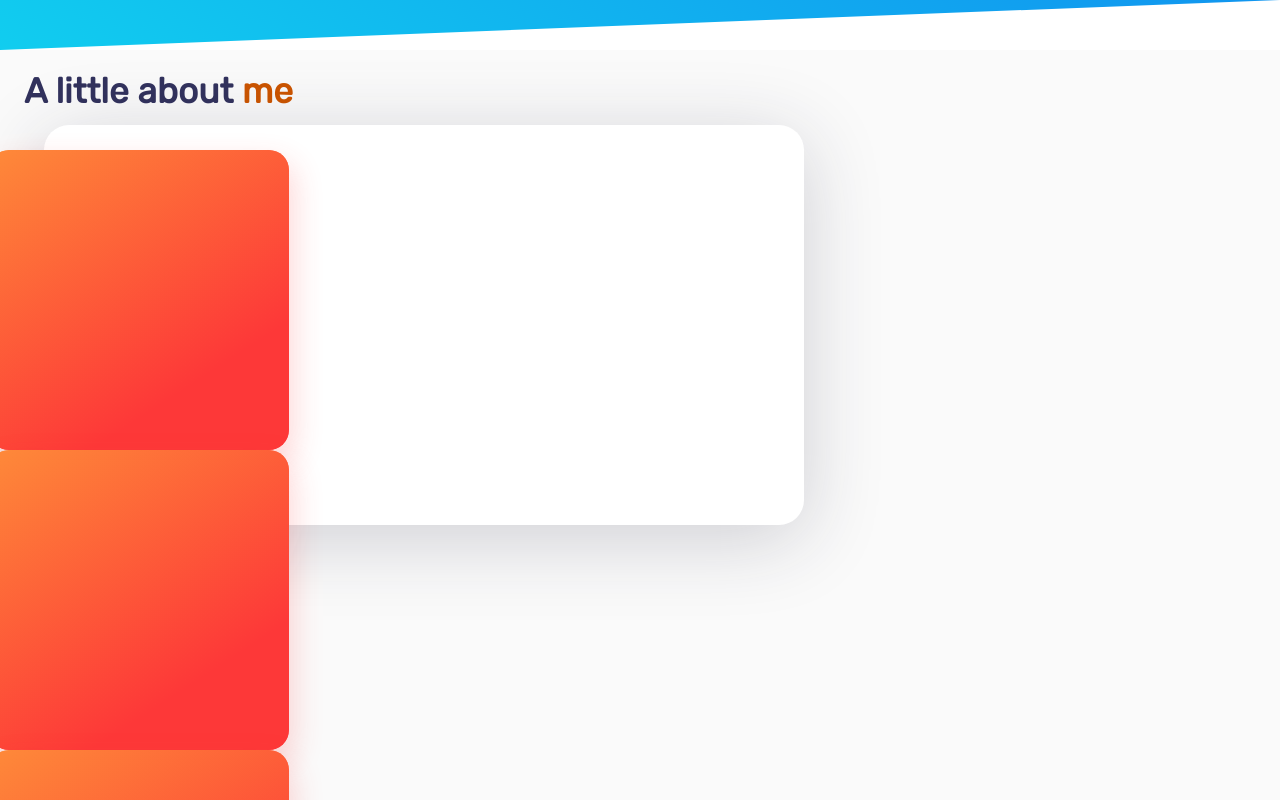
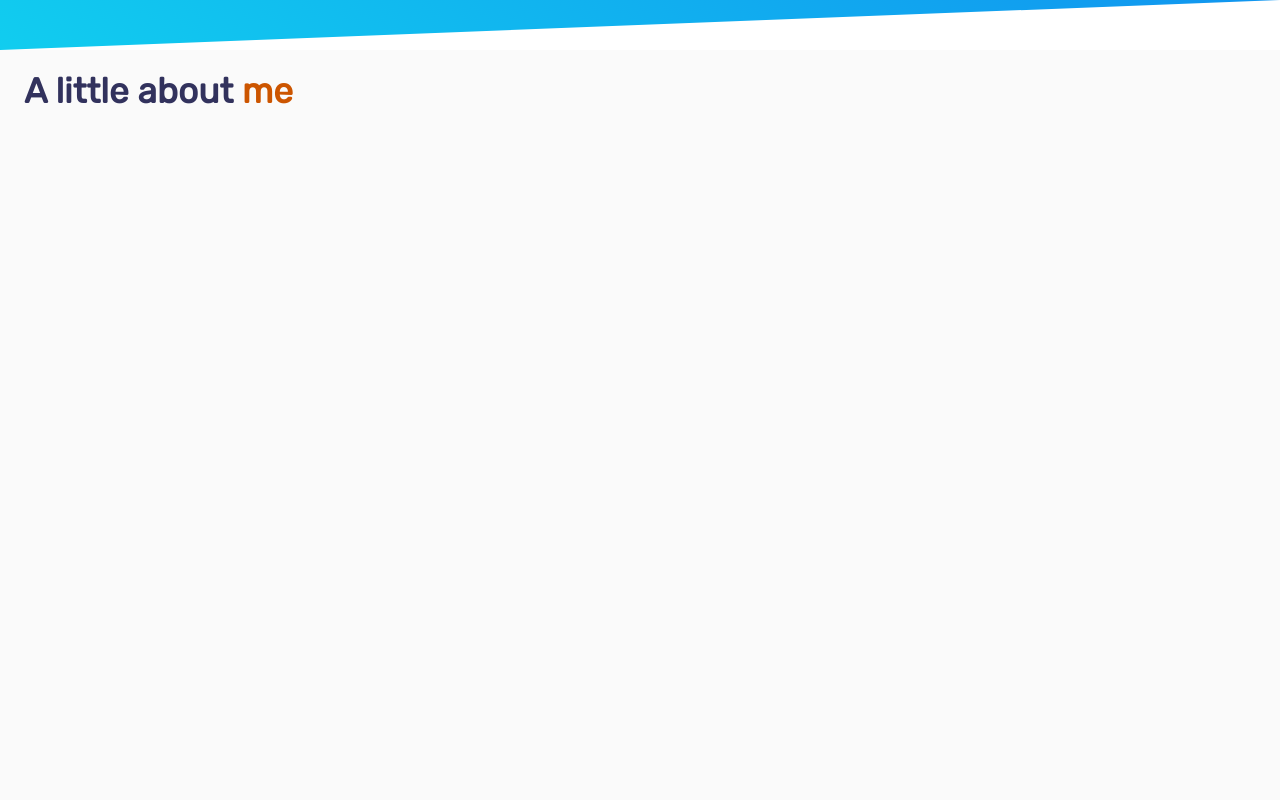
Before and after one commit to sheridp2/portfolio-2021, a React (Create React App) app in the folder portfolio-2021/: page / in a window 1280 px wide. Shown: the part 600-1400 px from the top of the page. After the commit the page ends 875 px from the top, so only its background shows below. Built offline with nearby package versions, Linux system fonts and the light colour scheme; some icons are missing.

Commit message:
attempted scss addition

```diff
--- a/portfolio-2021/src/components/About.js
+++ b/portfolio-2021/src/components/About.js
@@ -50,9 +50,7 @@ export default function About() {
             </Grid>
           </Grid>
           <Grid container>
-            <Grid item>
-              <AboutDetails />
-            </Grid>
+            <Grid item>{/* <AboutDetails /> */}</Grid>
           </Grid>
         </Container>
       </Fade>
```
